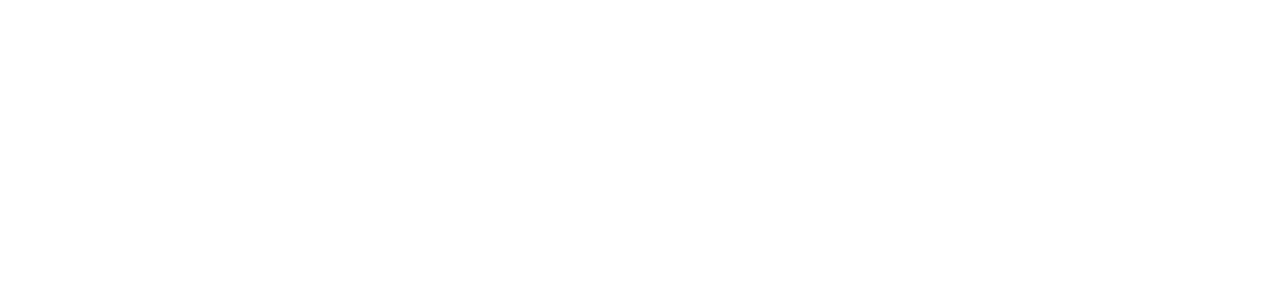
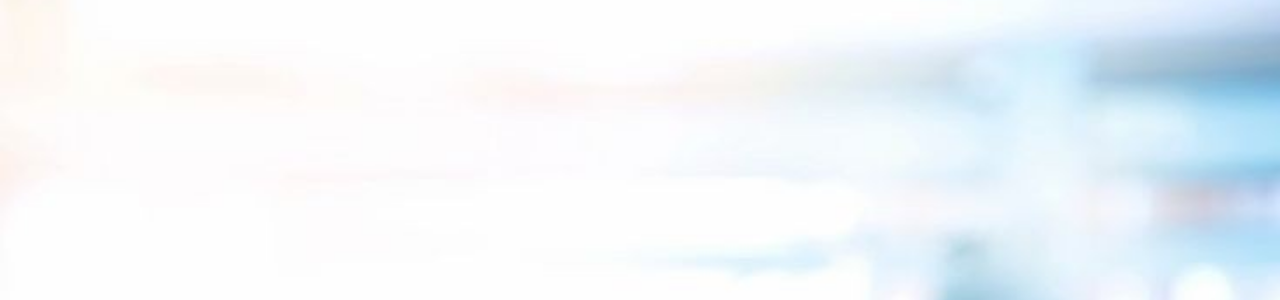
Before and after one commit to Mainmantapi/web-dev-lab1, a plain HTML site: page index.html in a window 1280 px wide. Shown: the top 300 px of the page. Drawn offline with Linux system fonts and the light colour scheme.

Commit message:
updated index.html

```diff
--- a/index.html
+++ b/index.html
@@ -6,6 +6,10 @@
     <title>My First Web Page</title>
     <style>
         body {
+            background-image: url('1234.jpg');
+            background-size: cover;
+            background-position: center;
+            background-repeat: no-repeat;
             height: 100vh;
             display: flex;
             flex-direction: column;
```
